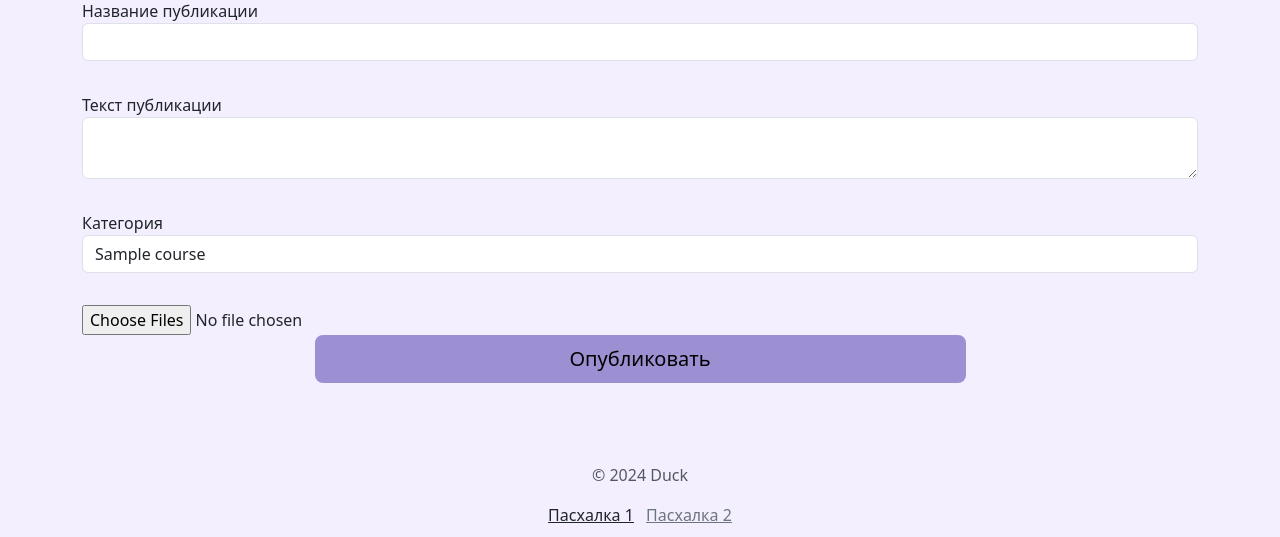
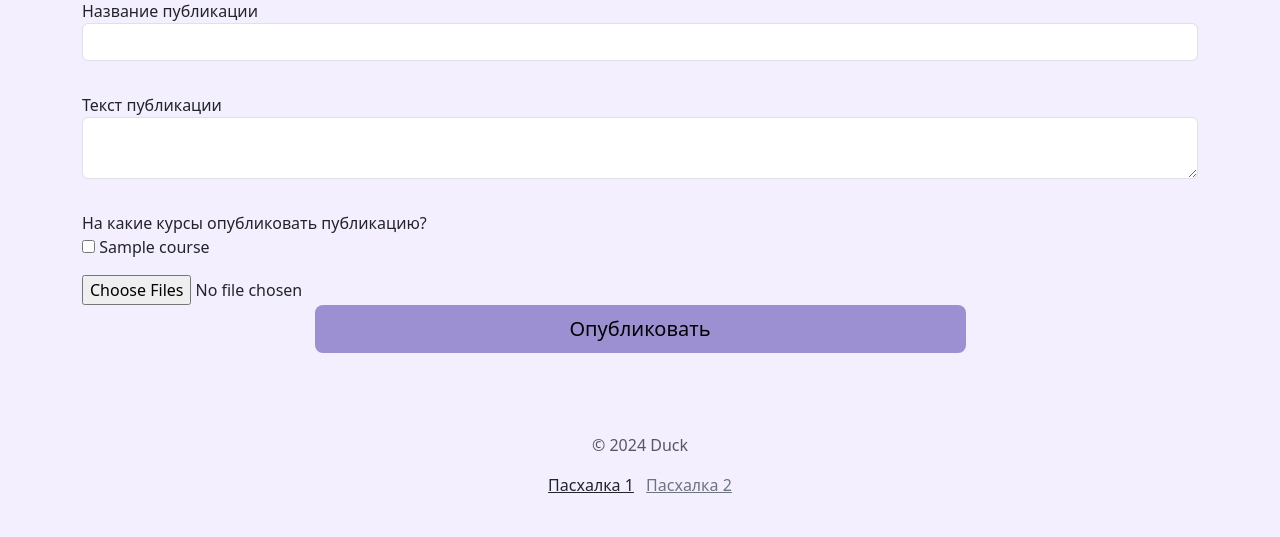
Before and after one commit to alissaryb/predprof-2025, a Flask app: page /course/1/add_publication in a window 1280 px wide. Shown: the part 159-696 px from the top of the page. Run offline with Flask 3, Linux system fonts and the light colour scheme; a user stored in the database is signed in; tables that the repository leaves empty hold one stand-in row (values such as "Sample post").

Commit message:
1) Обновленная форма публикаций 2) исправление некоторых багов

```diff
--- a/forms/courses.py
+++ b/forms/courses.py
@@ -1,9 +1,10 @@
 from flask_login import current_user
 from flask_wtf import FlaskForm
-from wtforms import StringField, SubmitField, TextAreaField, SelectField, FileField
-from wtforms.validators import InputRequired, DataRequired, Optional
+from wtforms import StringField, SubmitField, TextAreaField, SelectField, FileField, widgets
+from wtforms.fields.choices import SelectMultipleField
+from wtforms.validators import InputRequired, DataRequired, Optional, StopValidation
 
-from py_scripts.funcs_back import get_title_courses_by_user_uuid
+from py_scripts.funcs_back import get_title_courses_by_user_uuid, get_courses_teach
 
 SUBJECTS = ['Информатика', 'Математика', 'Русский язык']
 
@@ -17,15 +18,30 @@ class FormAddCourse(FlaskForm):
     submit = SubmitField('Создать')
 
 
+class MultiCheckboxField(SelectMultipleField):
+    widget = widgets.ListWidget(html_tag='ol', prefix_label=False)
+    option_widget = widgets.CheckboxInput()
+
+
+class MultiCheckboxAtLeastOne():
+    def __init__(self, message=None):
+        if not message:
+            message = 'Должен быть выбран хотя бы один курс'
+        self.message = message
+
+    def __call__(self, form, field):
+        if len(field.data) == 0:
+            raise StopValidation(self.message)
+
+
 class FormAddPublication(FlaskForm):
     title = StringField('Название публикации', validators=[InputRequired('Обязательное поле')])
     text = TextAreaField('Текст публикации', validators=[])
-    my_courses = SelectField('Категория', choices=[current_user.courses if current_user else "Нет курсов"],
-                             validators=[InputRequired('Выберите категорию')])
+    my_courses = MultiCheckboxField("На какие курсы опубликовать публикацию?", validators=[MultiCheckboxAtLeastOne()])
     files = FileField('Выберите файлы', validators=[Optional()], render_kw={"multiple": True})
 
     submit = SubmitField('Опубликовать')
 
     def __init__(self, user_uuid, *args, **kwargs):
         super(FormAddPublication, self).__init__(*args, **kwargs)
-        self.my_courses.choices = get_title_courses_by_user_uuid(user_uuid)
+        self.my_courses.choices = [(values.get("uuid"), values.get("title")) for values in get_courses_teach(user_uuid)]
--- a/forms/tasks.py
+++ b/forms/tasks.py
@@ -1,7 +1,8 @@
+from optparse import Option
+
 from flask_wtf import FlaskForm
 from wtforms import StringField, SubmitField, IntegerField, TextAreaField, SelectField, BooleanField, FileField, FieldList, FormField
-from wtforms.validators import InputRequired, NumberRange, DataRequired
-
+from wtforms.validators import InputRequired, NumberRange, DataRequired, Optional
 
 LEVEL = ['Очевидная', 'Очень легкая', 'Легкая', 'Средняя', 'Тяжелая', 'Очень тяжелая', 'Гроб']
 TYPE = ["1. Анализ информационных моделей", "2. Таблицы истинности логических выражений", "3. Поиск и сортировка в базах данных",
@@ -19,7 +20,7 @@ class FormAddTask(FlaskForm):
     task = TextAreaField('Введите условие задачи', validators=[InputRequired('Обязательное поле')])
     ans = StringField('Введите ответ задачи', validators=[InputRequired('Обязательное поле')])
     level = SelectField('Выбирите сложность задачи', choices=LEVEL, validators=[InputRequired('Обязательное поле')])
-    files = FileField('Выберите файлы', validators=[DataRequired()], render_kw={"multiple": True})
+    files = FileField('Выберите файлы', validators=[Optional()], render_kw={"multiple": True})
     submit = SubmitField('Добавить')
 
 
--- a/parser2.py
+++ b/parser2.py
@@ -1,8 +1,5 @@
-import os.path
-
 from sa_models import db_session
 from sa_models.kim_types import KimType
-
 import uuid
 
 
--- a/templates/add_publication.html
+++ b/templates/add_publication.html
@@ -43,9 +43,23 @@
             {% endfor %}
         </div>
 
-        <div class="form-group mb-2">
+        <!--        <div class="form-group mb-2">-->
+        <!--            {{ form.my_courses.label }}<br>-->
+        <!--            {{ form.my_courses(class="form-control") }}<br>-->
+        <!--            {% for error in form.my_courses.errors %}-->
+        <!--            <div class="alert alert-danger" role="alert">-->
+        <!--                {{ error }}-->
+        <!--            </div>-->
+        <!--            {% endfor %}-->
+        <!--        </div>-->
+        <div class="form-group mb-3">
             {{ form.my_courses.label }}<br>
-            {{ form.my_courses(class="form-control") }}<br>
+            {% for subfield in form.my_courses %}
+            <tr class="row">
+                <td scope="col">{{ subfield }}</td>
+                <td scope="col">{{ subfield.label }}</td>
+            </tr>
+            {% endfor %}
             {% for error in form.my_courses.errors %}
             <div class="alert alert-danger" role="alert">
                 {{ error }}
```
